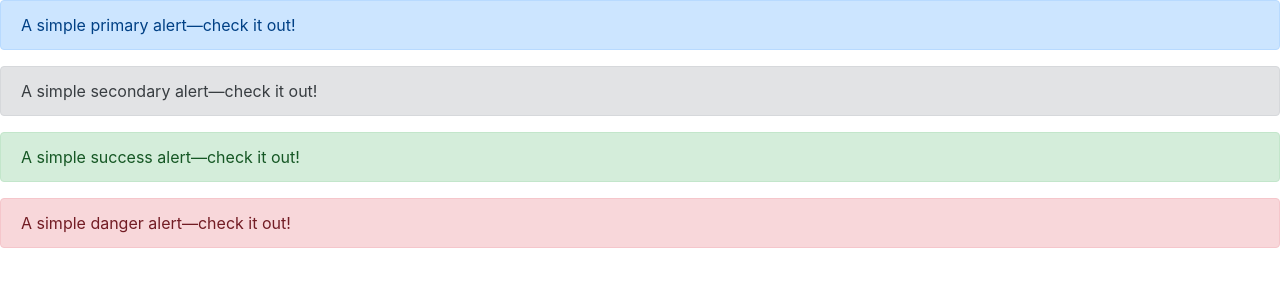
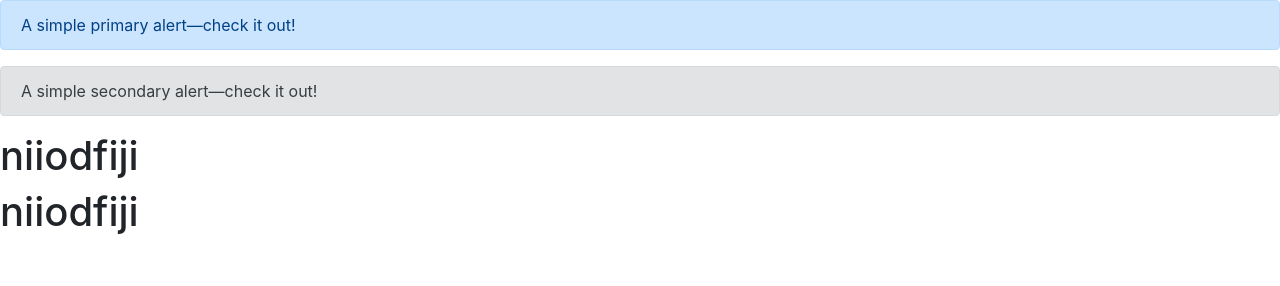
Before and after one commit to dodinhtinh/DuAnGitWin, a plain HTML site: page test.html in a window 1280 px wide. Drawn offline with nearby package versions, Linux system fonts and the light colour scheme.

Commit message:
Thử revert

```diff
--- a/test.html
+++ b/test.html
@@ -15,12 +15,8 @@
       <div class="alert alert-secondary" role="alert">
         A simple secondary alert—check it out!
       </div>
-      <div class="alert alert-success" role="alert">
-        A simple success alert—check it out!
-      </div>
-      <div class="alert alert-danger" role="alert">
-        A simple danger alert—check it out!
-      </div>
+      <h1>niiodfiji</h1>
+      <h1>niiodfiji</h1>
 
 
      <script src="https://cdn.jsdelivr.net/npm/jquery@3.5.1/dist/jquery.slim.min.js" integrity="sha384-DfXdz2htPH0lsSSs5nCTpuj/zy4C+OGpamoFVy38MVBnE+IbbVYUew+OrCXaRkfj" crossorigin="anonymous"></script>
```
